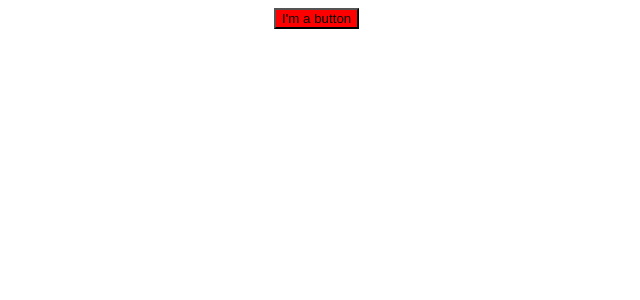
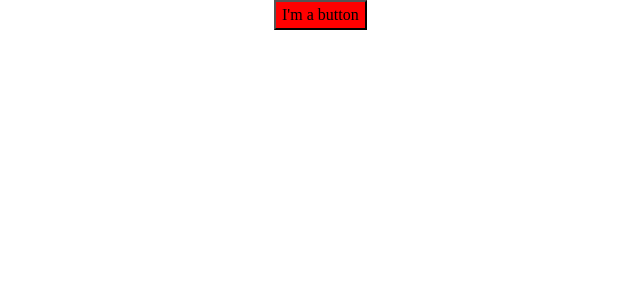
Before and after one commit to alekspanteli/create-react-app-beta, a React (Create React App) app: page / in a window 1280 px wide. Shown: the top 300 px of the page, without its empty margins (66-706 px from the left). Built offline with nearby package versions, Linux system fonts and the light colour scheme.

Commit message:
Update 5 files

```diff
--- /dev/null
+++ b/src/scss/global/_index.scss
@@ -0,0 +1 @@
+@forward "reset";
--- /dev/null
+++ b/src/scss/global/_reset.scss
@@ -0,0 +1,74 @@
+/* Box sizing rules */
+*,
+*::before,
+*::after {
+  box-sizing: border-box;
+}
+
+/* Remove default margin */
+body,
+h1,
+h2,
+h3,
+h4,
+p,
+figure,
+blockquote,
+dl,
+dd {
+  margin: 0;
+}
+
+/* Remove list styles on ul, ol elements with a list role, which suggests default styling will be removed */
+ul[role='list'],
+ol[role='list'] {
+  list-style: none;
+}
+
+/* Set core root defaults */
+html:focus-within {
+  scroll-behavior: smooth;
+}
+
+/* Set core body defaults */
+body {
+  min-height: 100vh;
+  text-rendering: optimizeSpeed;
+  line-height: 1.5;
+}
+
+/* A elements that don't have a class get default styles */
+a:not([class]) {
+  text-decoration-skip-ink: auto;
+}
+
+/* Make images easier to work with */
+img,
+picture {
+  max-width: 100%;
+  display: block;
+}
+
+/* Inherit fonts for inputs and buttons */
+input,
+button,
+textarea,
+select {
+  font: inherit;
+}
+
+/* Remove all animations, transitions and smooth scroll for people that prefer not to see them */
+@media (prefers-reduced-motion: reduce) {
+  html:focus-within {
+   scroll-behavior: auto;
+  }
+
+  *,
+  *::before,
+  *::after {
+    animation-duration: 0.01ms !important;
+    animation-iteration-count: 1 !important;
+    transition-duration: 0.01ms !important;
+    scroll-behavior: auto !important;
+  }
+}
--- a/src/scss/index.module.scss
+++ b/src/scss/index.module.scss
@@ -1,6 +1,3 @@
+@use './global';
+@use './utilities';
 @use './buttons';
-
-.app {
-  inline-size: min(600px, 100vw - 30px);
-  margin-inline: auto;
-}
--- /dev/null
+++ b/src/scss/utilities/_index.scss
@@ -0,0 +1 @@
+@forward "layout";
--- /dev/null
+++ b/src/scss/utilities/_layout.scss
@@ -0,0 +1,4 @@
+.app {
+  inline-size: min(600px, 100vw - 30px);
+  margin-inline: auto;
+}
```
